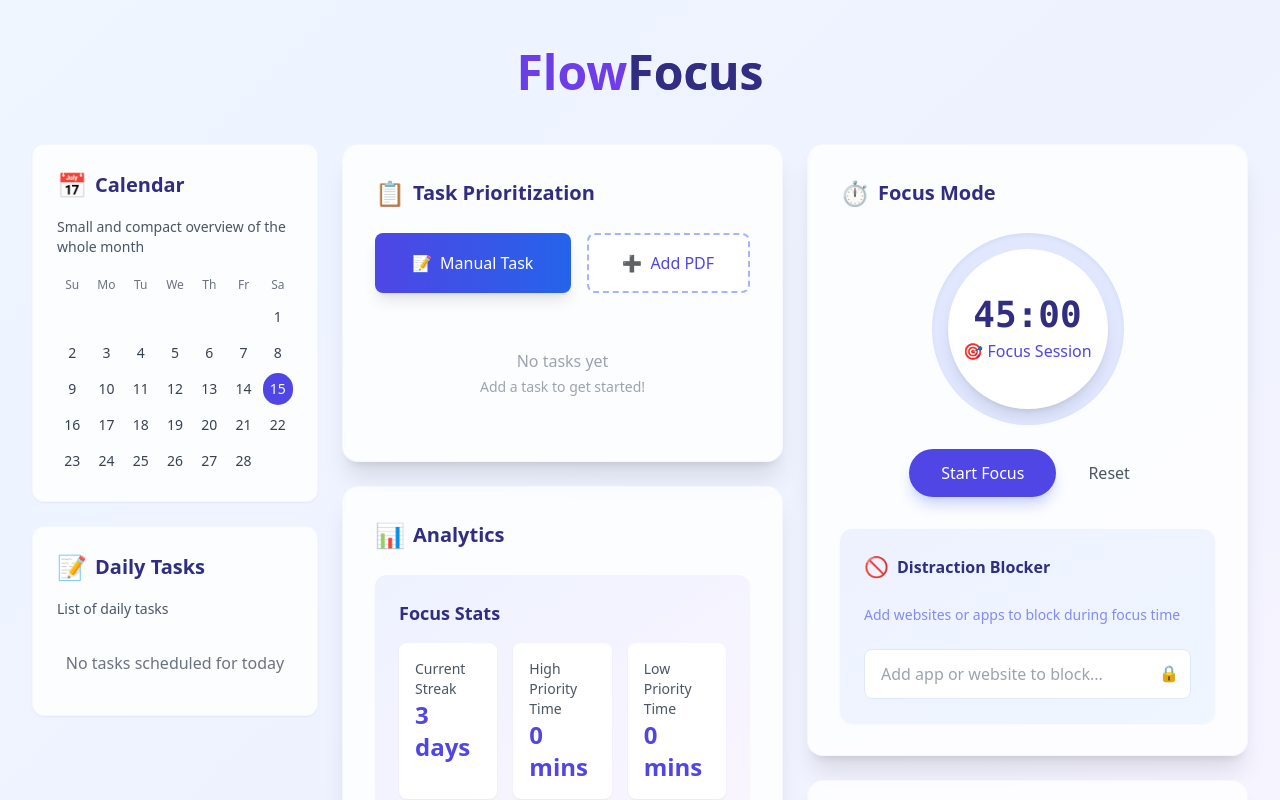
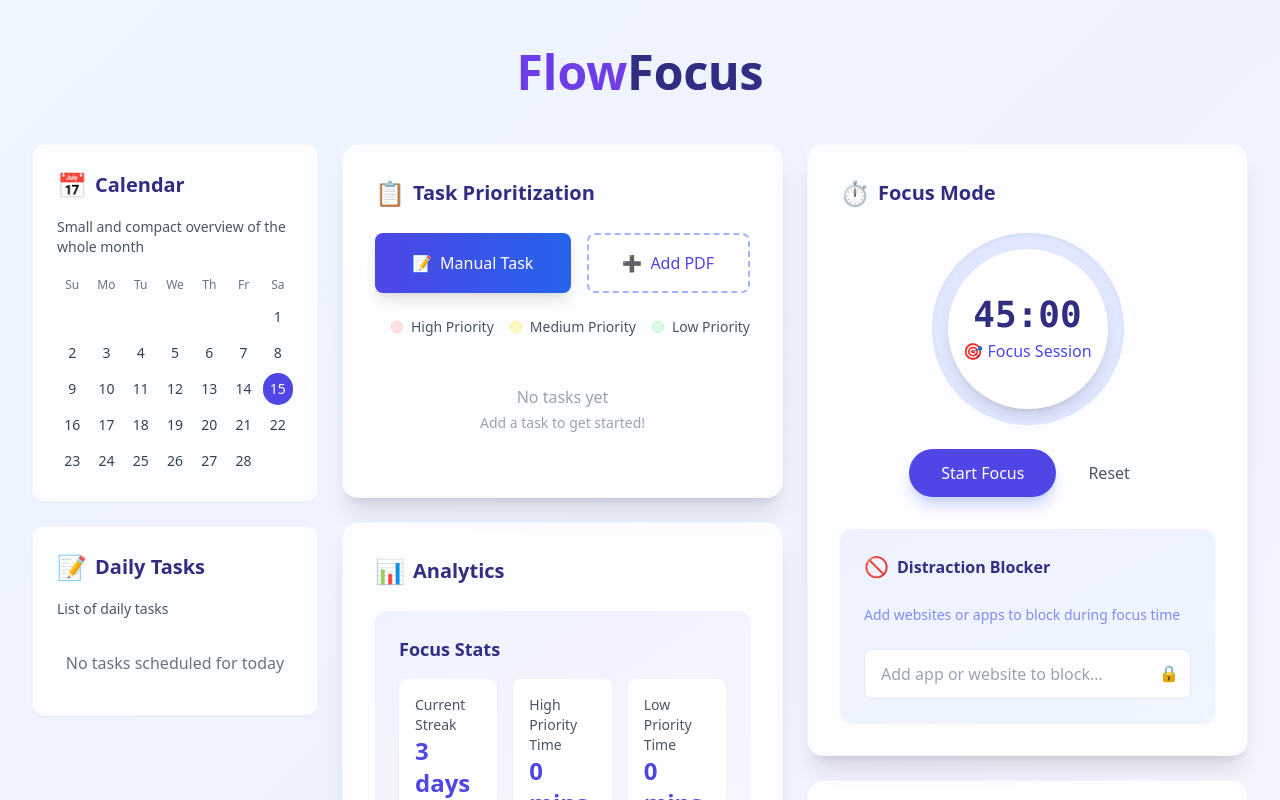
Before and after one commit to Legesus/FlowFocus, a Next.js app: page / in a window 1280 px wide. Shown: the top 800 px of the page. Built offline with nearby package versions, Linux system fonts and the light colour scheme.

Commit message:
added back colored boxes in daily task

```diff
--- a/components/TaskPrioritization.tsx
+++ b/components/TaskPrioritization.tsx
@@ -315,6 +315,21 @@ const TaskPrioritization = () => {
       )}
 
       <div className="space-y-4">
+        <div className="flex gap-4 justify-end text-sm">
+          <div className="flex items-center gap-2">
+            <span className="w-3 h-3 rounded-full bg-red-100 border border-red-200"></span>
+            <span className="text-gray-600">High Priority</span>
+          </div>
+          <div className="flex items-center gap-2">
+            <span className="w-3 h-3 rounded-full bg-yellow-100 border border-yellow-200"></span>
+            <span className="text-gray-600">Medium Priority</span>
+          </div>
+          <div className="flex items-center gap-2">
+            <span className="w-3 h-3 rounded-full bg-green-100 border border-green-200"></span>
+            <span className="text-gray-600">Low Priority</span>
+          </div>
+        </div>
+
         {tasks.map((task: Task) => (
           <div
             key={task.id}
@@ -340,12 +355,35 @@ const TaskPrioritization = () => {
             {task.subtasks && task.subtasks.length > 0 && (
               <div className="mt-3 space-y-2">
                 {task.subtasks.map((subtask, index) => (
-                  <div key={index} className="flex items-center gap-2 bg-gray-50 p-2 rounded-lg">
-                    <span className="text-gray-400">{index + 1}.</span>
+                  <div
+                    key={index}
+                    className={`flex items-center gap-2 p-2 rounded-lg ${
+                      subtask.priority === 'high'
+                        ? 'bg-red-50 border border-red-100'
+                        : subtask.priority === 'medium'
+                        ? 'bg-yellow-50 border border-yellow-100'
+                        : 'bg-green-50 border border-green-100'
+                    }`}
+                  >
+                    <span className={`text-sm font-medium ${
+                      subtask.priority === 'high'
+                        ? 'text-red-600'
+                        : subtask.priority === 'medium'
+                        ? 'text-yellow-600'
+                        : 'text-green-600'
+                    }`}>{index + 1}.</span>
                     <div className="flex-1">
                       <p className="text-gray-700">{subtask.description}</p>
-                      <p className="text-gray-500 text-sm">
-                        {subtask.estimatedTime} mins • Priority: {subtask.priority}
+                      <p className={`text-sm ${
+                        subtask.priority === 'high'
+                          ? 'text-red-500'
+                          : subtask.priority === 'medium'
+                          ? 'text-yellow-600'
+                          : 'text-green-500'
+                      }`}>
+                        {subtask.estimatedTime} mins • Priority: {
+                          <span className="font-medium">{subtask.priority}</span>
+                        }
                       </p>
                     </div>
                   </div>
```
